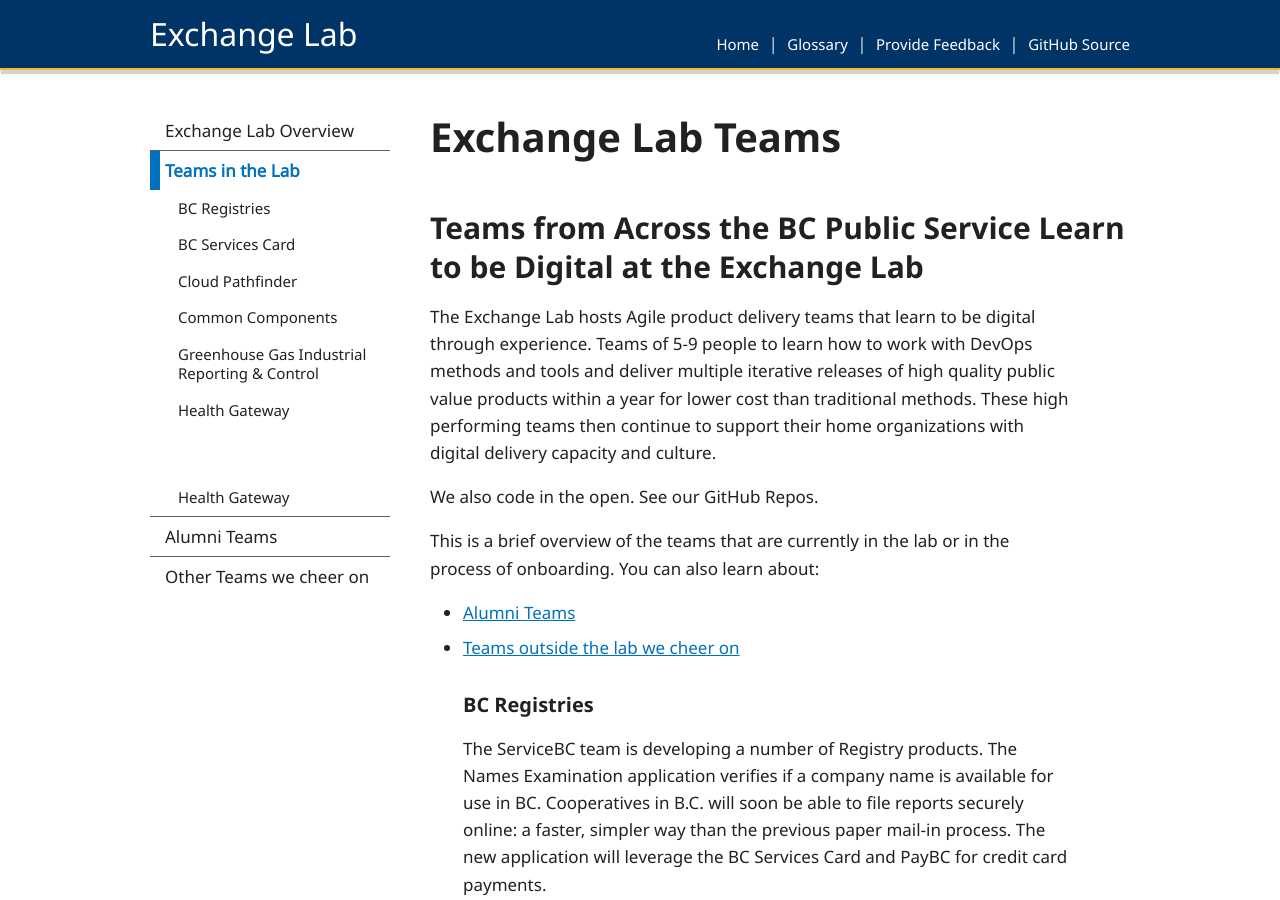
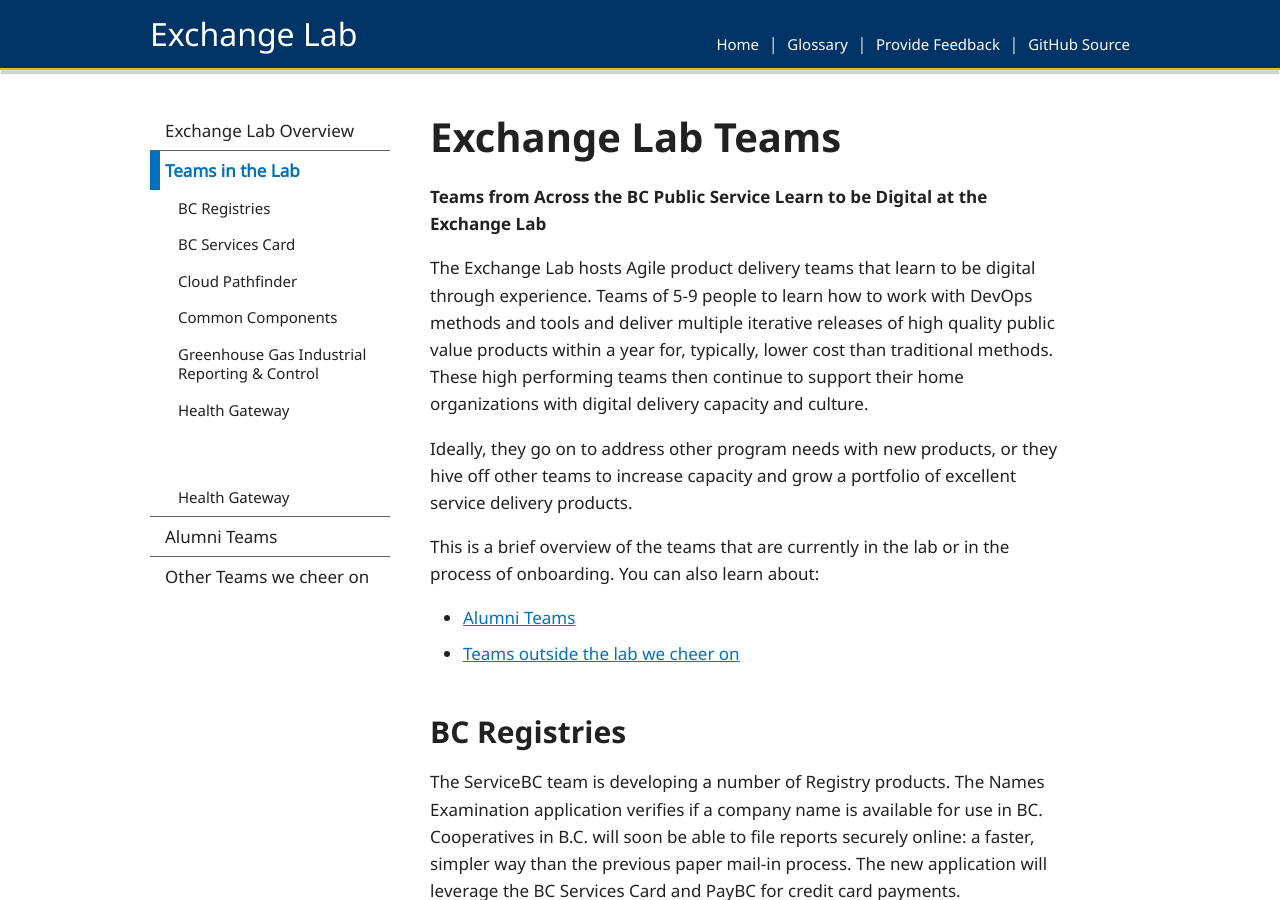
Before and after one commit to HeatherRemacle/exchangelabops, a Jekyll site: the page built from pages/teams.md, in a window 1280 px wide and 900 px high. Built offline with Jekyll 4.4.1, drawn with Linux system fonts in a browser that asks for light colours; some of the changed text lies outside the part shown.

Commit message:
Fixing teams nav

```diff
--- a/pages/teams.md
+++ b/pages/teams.md
@@ -29,16 +29,18 @@ subnav:
 
 
 ---
-## Teams from Across the BC Public Service Learn to be Digital at the Exchange Lab
+**Teams from Across the BC Public Service Learn to be Digital at the Exchange Lab**
 
-The Exchange Lab hosts Agile product delivery teams that learn to be digital through experience. Teams of 5-9 people to learn how to work with DevOps methods and tools and deliver multiple iterative releases of high quality public value products within a year for lower cost than traditional methods. These high performing teams then continue to support their home organizations with digital delivery capacity and culture.
+The Exchange Lab hosts Agile product delivery teams that learn to be digital through experience. Teams of 5-9 people to learn how to work with DevOps methods and tools and deliver multiple iterative releases of high quality public value products within a year for, typically, lower cost than traditional methods. These high performing teams then continue to support their home organizations with digital delivery capacity and culture.
 
-We also code in the open. See our GitHub Repos.
+Ideally, they go on to address other program needs with new products, or they hive off other teams to increase capacity and grow a portfolio of excellent service delivery products.
 
 This is a brief overview of the teams that are currently in the lab or in the process of onboarding. You can also learn about:
 - [Alumni Teams](/alumni-teams)
 - [Teams outside the lab we cheer on](/other-teams)
-### BC Registries
+
+## BC Registries
+
 The ServiceBC team is developing a number of Registry products. The Names Examination
 application verifies if a company name is available for use in BC. Cooperatives in B.C. will soon be
 able to file reports securely online: a faster, simpler way than the previous paper mail-in process.
@@ -67,6 +69,7 @@ This team is part of the BCDevExchange and is working with the Platform Services
 * [See the Cloud Pathfinder code on Github](https://github.com/bcgov/cloud-pathfinder)
 
 ## Common Components
+
 The Common Components team is working on ways to reduce the time and cost of delivering digital products and services. The user-focused team plans to achieve this by making it easy to find, onboard to and use components like code and microservices that solve common problems. Several teams across the BC Public Service are creating reusable digital building blocks that can be used across government and the Common Components team is working to amplify these teams’ important work. Where gaps and unmet needs are found, the team will fill them, seeking wherever possible to reuse components from other jurisdictions or the open source community.
 
 * [See the code on GitHub (wiki)](https://github.com/bcgov/common-components-wiki)
@@ -76,12 +79,8 @@ The Common Components team is working on ways to reduce the time and cost of del
 |:-----------------:|:--------------:|:-----------------:|:---------------:|:---------------:|:---------------:|
 | React | Flask  | PostgresSQL | OpenShift command line | | Python, js |
 
+## Wildfire
 
-
-
-
-
-## Wildfire
 Wildfire Predictive Services to support decision making in prevention, preparedness, response and recovery.
 * [See the code on GitHub](https://github.com/bcgov/wps)
 * [See the code on GitHub (Frontend)](https://github.com/bcgov/wps-web)
@@ -91,7 +90,8 @@ Wildfire Predictive Services to support decision making in prevention, preparedn
 |:-----------------:|:--------------:|:-----------------:|:---------------:|:---------------:|:---------------:|
 | React | FastAPI  | PostgresSQL PostGIS | Jenkins | | Python 3, js |
 
-### Property Inventory Management System (PIMS)
+## Property Inventory Management System (PIMS)
+
 The PIMS team is building a system to manage the inventory of BC Government’s titled properties. Including the ability to oversee compliance with Core Policy and Inventory Policies. The app will be based on a geo-spatial platform and will also act as an internal real estate website for re-purposing properties within the public sector.
 * [See the code on GitHub](https://github.com/bcgov/pims)
 
@@ -113,14 +113,14 @@ technology and collaborating with global experts to create this new capability.
 |:-----------------:|:--------------:|:-----------------:|:---------------:|:---------------:|:---------------:|
 | Angular, Vue | Django, Node.js  | PostgresSQL | Jenkins | | Python, js |
 
-### BCDevExchange (Website)
+## BCDevExchange (Website)
+
 The team behind the static website of the Exchange Lab (formerly CSI Lab).
 * [See the code on GitHub](https://github.com/bcgov/bcdevexchange)
 
 | Frontend | Backend | Database  | Deployment Tool| Automation Tests | Languages|
 |:-----------------:|:--------------:|:-----------------:|:---------------:|:---------------:|:---------------:|
 | Razor ASP.NET | N/A  | N/A | Jenkins | N/A | C#, HTML |
-
 
 ## Greenhouse Gas Industrial Reporting & Control
 
@@ -142,13 +142,5 @@ connect it safely and security with third-party health care applications.
 |:-----------------:|:--------------:|:-----------------:|:---------------:|:---------------:|:---------------:|
 | Vue  | .NETCore  | PostgresSQL | Azure Agent | Selenium | js, c# |
 
-
-
-
-
-### 100+ Apps Using DevOps and Coding in the Open
-While the BCDevExchange supports teams to deliver product in the Lab, we also make our DevOps platform available to teams outside of the Exchange lab. These teams are part of the development community helping to modernize the BC Public Service, including coding in the open.
-* [See Developer.gov.bc.ca - the DevHub - for how they make things happen, including our design system of reusable components.](https://developer.gov.bc.ca/)
-
 <br/>
 [Back to the Top](#)
```
Also changed, not shown: pages/alumni-teams.md (+8 -2 lines), pages/other-teams.md (+7 -3 lines).
